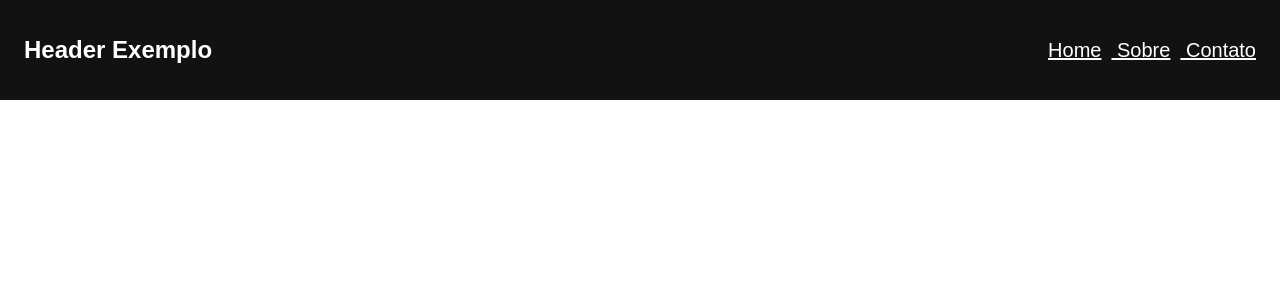
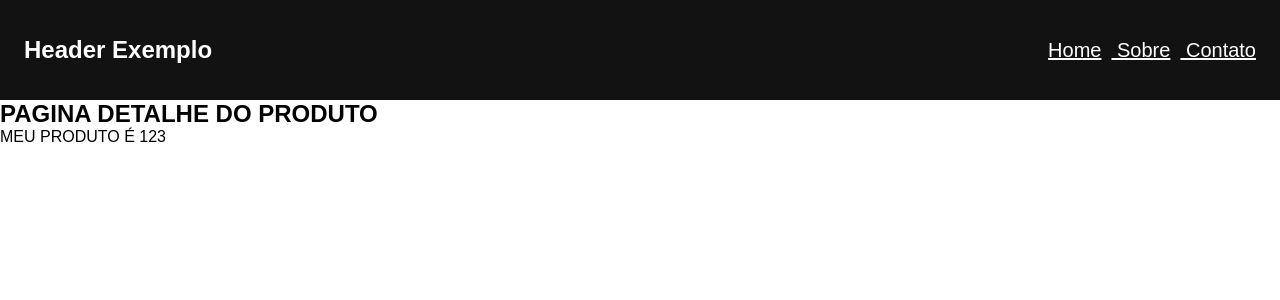
Before and after one commit to oxtw/primeiro-app, a React (Create React App) app: page /produto/123 in a window 1280 px wide. Shown: the top 300 px of the page. Built offline with nearby package versions, Linux system fonts and the light colour scheme.

Commit message:
evoluindo-rotas-react-router-dom-useparams

```diff
--- /dev/null
+++ b/src/pages/Erro/index.js
@@ -0,0 +1,9 @@
+function Erro(){
+    return(
+        <div>
+            <h2>Ops parece que essa pagina não existe.</h2>
+        </div>
+    )
+}
+
+export default Erro;
--- a/src/pages/Home/index.js
+++ b/src/pages/Home/index.js
@@ -6,9 +6,13 @@ function Home() {
       <h1>Bem vindo a pagina Home</h1>
       <br />
 
-      <Link to="/sobre">Sobre</Link>
-      <br />
-      <Link to="/contato">Contato</Link>
+      <Link to="/sobre">Sobre</Link><br />
+      <Link to="/contato">Contato</Link><br />
+
+      <hr />
+
+      <Link to="/produto/123">Acessar Produto 123</Link><br />
+
     </div>
   );
 }
--- /dev/null
+++ b/src/pages/Produto/index.js
@@ -0,0 +1,14 @@
+import { useParams } from "react-router-dom";
+
+function Produto() {
+  const { id } = useParams();
+
+  return (
+    <div>
+      <h2>PAGINA DETALHE DO PRODUTO</h2>
+      <span>MEU PRODUTO É {id}</span>
+    </div>
+  );
+}
+
+export default Produto;
--- a/src/routes.js
+++ b/src/routes.js
@@ -3,6 +3,8 @@ import Home from "./pages/Home";
 import Sobre from "./pages/Sobre";
 import Contato from "./pages/Contato";
 import Header from "./components/Header";
+import Erro from "./pages/Erro";
+import Produto from "./pages/Produto";
 
 function RoutesApp() {
   return (
@@ -13,6 +15,9 @@ function RoutesApp() {
         <Route path="/" element={<Home />} />
         <Route path="/sobre" element={<Sobre />} />
         <Route path="/contato" element={<Contato />} />
+        <Route path="/produto/:id" element={<Produto />} />
+
+        <Route path="*" element={<Erro />} />
       </Routes>
     </BrowserRouter>
   );
```
